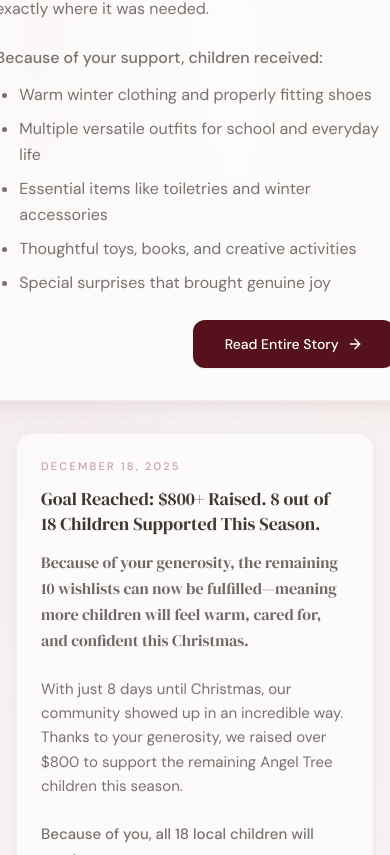
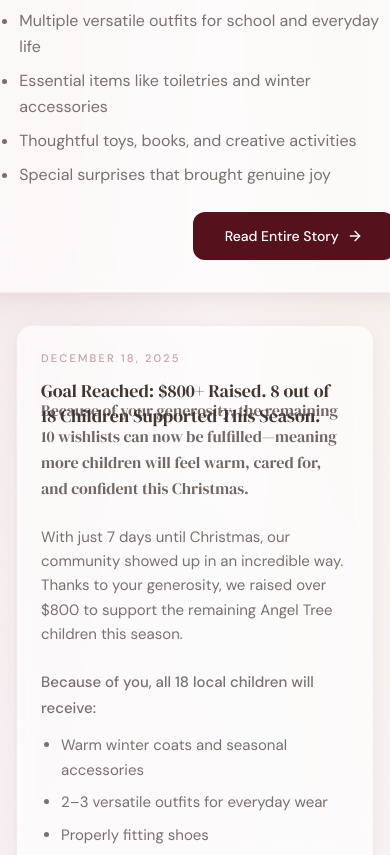
Before and after one commit to mnicholexox/web, a React (Vite) app: page /updates in a window 390 px wide. Shown: the part 1145-2000 px from the top of the page. Built offline with nearby package versions, Linux system fonts and the light colour scheme.

Commit message:
Refactor UpdateCard component to improve styling and structure, including enhanced article styling and padding rules for image placement. Update UpdatesSection with new sample update for children in need, incorporating additional content and images for better engagement.

```diff
--- a/src/components/sections/updates/UpdateCard.tsx
+++ b/src/components/sections/updates/UpdateCard.tsx
@@ -1,4 +1,4 @@
-import { useState } from 'react';
+import { useState, Fragment } from 'react';
 import { ArrowRight, ChevronLeft, ChevronRight } from 'lucide-react';
 import { Button } from '@/components/ui/button';
 import { Dialog, DialogContent } from '@/components/ui/dialog';
@@ -48,7 +48,26 @@ export const UpdateCard = ({
   imagePlacement = 'sidebar'
 }: UpdateCardProps) => {
   const CardWrapper = href ? 'a' : 'article';
-  const cardProps = href ? { href, className: 'group block' } : { className: 'group' };
+
+  const articleClassName = `relative overflow-hidden transition-all duration-300 ease-out ${
+    isHero
+      ? 'rounded-3xl group-hover:shadow-2xl group-hover:-translate-y-1'
+      : 'rounded-2xl group-hover:shadow-lg group-hover:-translate-y-1'
+  }`;
+
+  const articleStyle = {
+    background: 'rgba(255, 255, 255, 0.65)',
+    backdropFilter: 'blur(8px)',
+    WebkitBackdropFilter: 'blur(8px)',
+    border: '1px solid rgba(139, 74, 92, 0.08)',
+    boxShadow: isHero
+      ? '0 8px 32px rgba(139, 74, 92, 0.08), 0 4px 16px rgba(139, 74, 92, 0.04)'
+      : '0 2px 16px rgba(139, 74, 92, 0.05), 0 1px 4px rgba(139, 74, 92, 0.03)',
+  };
+
+  const cardProps = href
+    ? { href, className: `group block ${articleClassName}`, style: articleStyle }
+    : { className: `group ${articleClassName}`, style: articleStyle };
 
   const hasFullContent = !!fullContent;
 
@@ -107,6 +126,12 @@ export const UpdateCard = ({
   };
 
   // Render image carousel component
+  //
+  // PADDING RULE: All sidebar images (left side) must have left padding that matches
+  // the right padding used for full-width images (right side). This ensures visual
+  // consistency across all article layouts:
+  // - Hero articles: pl-8 md:pl-10 lg:pl-12 (matches content section's right padding)
+  // - Regular articles: pl-6 md:pl-8 (matches content section's right padding)
   const renderImageCarousel = (isFullWidth: boolean = false, inFlexContainer: boolean = false) => {
     if (images.length === 0) return null;
 
@@ -114,7 +139,7 @@ export const UpdateCard = ({
       ? 'w-full -mx-6 md:-mx-8 lg:-mx-10 xl:-mx-12 my-8'
       : isFullWidth && inFlexContainer
       ? 'w-full'
-      : `${isHero ? 'lg:w-96 xl:w-[28rem] h-96 lg:h-auto pt-8 md:pt-10 lg:pt-12' : 'md:w-56 lg:w-64 pt-6 md:pt-8'} flex-shrink-0 overflow-hidden`;
+      : `${isHero ? 'lg:w-96 xl:w-[28rem] h-96 lg:h-auto pt-8 md:pt-10 lg:pt-12' : 'md:w-56 lg:w-64 pt-6 md:pt-8'} flex-shrink-0 overflow-hidden ${!isFullWidth ? (isHero ? 'pl-8 md:pl-10 lg:pl-12' : 'pl-6 md:pl-8') : ''}`;
 
     const imageContainerClasses = isFullWidth && !inFlexContainer
       ? 'w-full h-[400px] md:h-[500px] lg:h-[600px] relative overflow-hidden rounded-lg'
@@ -207,24 +232,11 @@ export const UpdateCard = ({
     );
   };
 
+  const WrapperComponent = CardWrapper as keyof JSX.IntrinsicElements;
+
   return (
-    <CardWrapper {...cardProps}>
-      <article
-        className={`relative overflow-hidden transition-all duration-300 ease-out ${
-          isHero
-            ? 'rounded-3xl group-hover:shadow-2xl group-hover:-translate-y-1'
-            : 'rounded-2xl group-hover:shadow-lg group-hover:-translate-y-1'
-        }`}
-        style={{
-          background: 'rgba(255, 255, 255, 0.65)',
-          backdropFilter: 'blur(8px)',
-          WebkitBackdropFilter: 'blur(8px)',
-          border: '1px solid rgba(139, 74, 92, 0.08)',
-          boxShadow: isHero
-            ? '0 8px 32px rgba(139, 74, 92, 0.08), 0 4px 16px rgba(139, 74, 92, 0.04)'
-            : '0 2px 16px rgba(139, 74, 92, 0.05), 0 1px 4px rgba(139, 74, 92, 0.03)',
-        }}
-      >
+    <Fragment>
+      <WrapperComponent {...cardProps}>
         {/* Subtle inner glow for warmth */}
         <div
           className="absolute inset-0 pointer-events-none opacity-0 group-hover:opacity-100 transition-opacity duration-300"
@@ -233,12 +245,9 @@ export const UpdateCard = ({
           }}
         />
 
-        <div className={`relative flex ${imagePlacement === 'full-width' ? 'flex-col' : (isHero ? 'flex-col lg:flex-row items-start' : 'flex-col md:flex-row items-start')}`}>
-          {/* Image Section (sidebar placement) */}
-          {images.length > 0 && imagePlacement === 'sidebar' && renderImageCarousel(false)}
-
-          {/* Content Section */}
-          <div className={`flex-1 flex flex-col ${isHero ? 'p-8 md:p-10 lg:p-12' : 'p-6 md:p-8'} ${hasFullContent ? 'justify-start' : 'justify-center'}`}>
+        <div className={`relative ${imagePlacement === 'full-width' ? 'flex flex-col' : 'flex flex-col'}`}>
+          {/* Header Section (Date + Headline) - Full Width */}
+          <div className={`flex-1 flex flex-col ${isHero ? 'p-8 md:p-10 lg:p-12 pb-0 -mb-8' : 'p-6 md:p-8 pb-0'}`}>
             {/* Date - subtle, secondary */}
             <time
               className={`${isHero ? 'text-xs md:text-sm' : 'text-[11px] md:text-xs'} font-sans uppercase tracking-[0.2em] text-primary/50 font-medium mb-3`}
@@ -248,8 +257,9 @@ export const UpdateCard = ({
             </time>
 
             {/* Headline - warm, human */}
+            {/* Note: mb-0 ensures minimal spacing between headline and subheadline */}
             <h3
-              className={`font-serif text-foreground font-normal leading-snug mb-3 group-hover:text-primary/90 transition-colors duration-200 ${
+              className={`font-serif text-foreground font-normal leading-snug mb-0 group-hover:text-primary/90 transition-colors duration-200 ${
                 isHero
                   ? 'text-2xl md:text-3xl lg:text-4xl'
                   : 'text-[clamp(1.125rem,2.5vw,1.375rem)]'
@@ -257,11 +267,20 @@ export const UpdateCard = ({
             >
               {headline}
             </h3>
+          </div>
 
+          {/* Content Section with Image (if sidebar) or Full Content (if full-width) */}
+          <div className={`relative flex ${imagePlacement === 'full-width' ? 'flex-col' : (isHero ? 'flex-col lg:flex-row items-start' : 'flex-col md:flex-row items-start')} ${isHero ? '-mt-8' : ''}`}>
+            {/* Image Section (sidebar placement) */}
+            {images.length > 0 && imagePlacement === 'sidebar' && renderImageCarousel(false)}
+
+            {/* Content Section */}
+            <div className={`flex-1 flex flex-col ${isHero ? 'p-8 md:p-10 lg:p-12 pt-0' : 'p-6 md:p-8 pt-0'} ${hasFullContent ? 'justify-start' : 'justify-center'}`}>
               {/* Subheadline (for hero/full content) */}
+              {/* Note: -mt-8 negative margin pulls subheadline closer to headline for reduced spacing */}
               {fullContent?.subheadline && (
                 <p className={`font-serif text-foreground/75 leading-relaxed mb-6 ${
-                isHero ? 'text-lg md:text-xl' : 'text-base'
+                  isHero ? 'text-lg md:text-xl -mt-8' : 'text-base -mt-8'
                 }`}>
                   {fullContent.subheadline}
                 </p>
@@ -327,8 +346,15 @@ export const UpdateCard = ({
                   </div>
                 )}
 
-                {/* Closing paragraphs - only show when NOT in full-width mode with images */}
-                {!shouldShowTruncated && !(imagePlacement === 'full-width' && images.length > 0) && fullContent.closing?.map((paragraph, index) => (
+                {/* Full-width image when there's no list */}
+                {!fullContent.list && imagePlacement === 'full-width' && images.length > 0 && (
+                  <div className="w-full">
+                    {renderImageCarousel(true, false)}
+                  </div>
+                )}
+
+                {/* Closing paragraphs - only show when NOT in full-width mode with images, or when full-width but no list */}
+                {!shouldShowTruncated && !(imagePlacement === 'full-width' && images.length > 0 && fullContent.list) && fullContent.closing?.map((paragraph, index) => (
                   <p
                     key={index}
                     className={`text-foreground/70 leading-relaxed ${
@@ -384,9 +410,9 @@ export const UpdateCard = ({
             )}
           </div>
           </div>
-      </article>
+        </div>
+      </WrapperComponent>
 
-      {/* Image Enlargement Modal with Carousel */}
       <Dialog open={isImageModalOpen} onOpenChange={setIsImageModalOpen}>
         <DialogContent className="max-w-5xl w-[95vw] h-[90vh] p-0 border-none" style={{ backgroundColor: '#ded4d2' }}>
           <div className="relative w-full h-full flex items-center justify-center">
@@ -451,7 +477,7 @@ export const UpdateCard = ({
           </div>
         </DialogContent>
       </Dialog>
-    </CardWrapper>
+    </Fragment>
   );
 };
 
--- a/src/components/sections/updates/UpdatesSection.tsx
+++ b/src/components/sections/updates/UpdatesSection.tsx
@@ -10,6 +10,9 @@ import endOfYearSuccess from '@/components/sections/End of Year Success.png';
 // Import Goal Reached images for carousel
 import moneyRaised1 from '@/components/sections/moneyraised1of2.PNG';
 import moneyRaised2 from '@/components/sections/moneyraised2of2.PNG';
+
+// Import Need Donations image
+import needDonations from '@/components/sections/need donations.PNG';
 
 /**
  * Sample updates data
@@ -53,7 +56,7 @@ const SAMPLE_UPDATES = [
     fullContent: {
       subheadline: 'Because of your generosity, the remaining 10 wishlists can now be fulfilled—meaning more children will feel warm, cared for, and confident this Christmas.',
       paragraphs: [
-        'With just 8 days until Christmas, our community showed up in an incredible way. Thanks to your generosity, we raised over $800 to support the remaining Angel Tree children this season.',
+        'With just 7 days until Christmas, our community showed up in an incredible way. Thanks to your generosity, we raised over $800 to support the remaining Angel Tree children this season.',
       ],
       list: {
         intro: 'Because of you, all 18 local children will receive:',
@@ -68,6 +71,24 @@ const SAMPLE_UPDATES = [
         'And, if funds allow, a small toy to bring a little extra joy.',
         'This support helps ensure every child feels warm, cared for, and confident during the winter months. We don\'t always know what these kids have access to during the other 364 days of the year—but today, we can rest a little easier knowing they\'re stocked with what they need for a while.',
         'That peace of mind is something you made possible.',
+      ],
+    },
+  },
+  {
+    id: '2.5',
+    date: '2024-12-17',
+    headline: 'Only 8 Days Left: 10 Children Still in Need This Christmas',
+    imageUrls: [needDonations],
+    fullContent: {
+      subheadline: 'With just 8 days until Christmas, 10 out of 18 children still have unmet needs—and your kindness can help close these final gaps.',
+      paragraphs: [
+        'With only 8 days left until Christmas, our Angel Tree program is supporting 18 local children right here in Twin Lakes—and while many needs have already been met, there is still important work to do.',
+        'Thanks to the generosity of our neighbors, several wishlists have been fulfilled—but 10 children still have unclaimed items. Many of these lists aren\'t focused on toys. Instead, they include essentials like warm winter jackets, properly fitting shoes, and school-ready clothing—items that directly impact a child\'s comfort, confidence, and well-being.',
+        'Every contribution helps close these final gaps. A $35 donation can go a long way toward completing a wishlist item and ensuring a child feels supported, seen, and cared for this Christmas.',
+        'We know this time of year can be financially demanding, and we are deeply grateful for any form of support—whether that\'s donating, sharing this message, or simply keeping these families in your thoughts. Together, small acts of kindness add up to something truly meaningful.',
+      ],
+      closing: [
+        '💛 Thank you for helping our neighborhood children feel warm, confident, and remembered this Christmas.',
       ],
     },
   },
```
Also changed, not shown: src/components/sections/need donations.PNG (added). Lines whose indentation alone changed are shown as unchanged.
